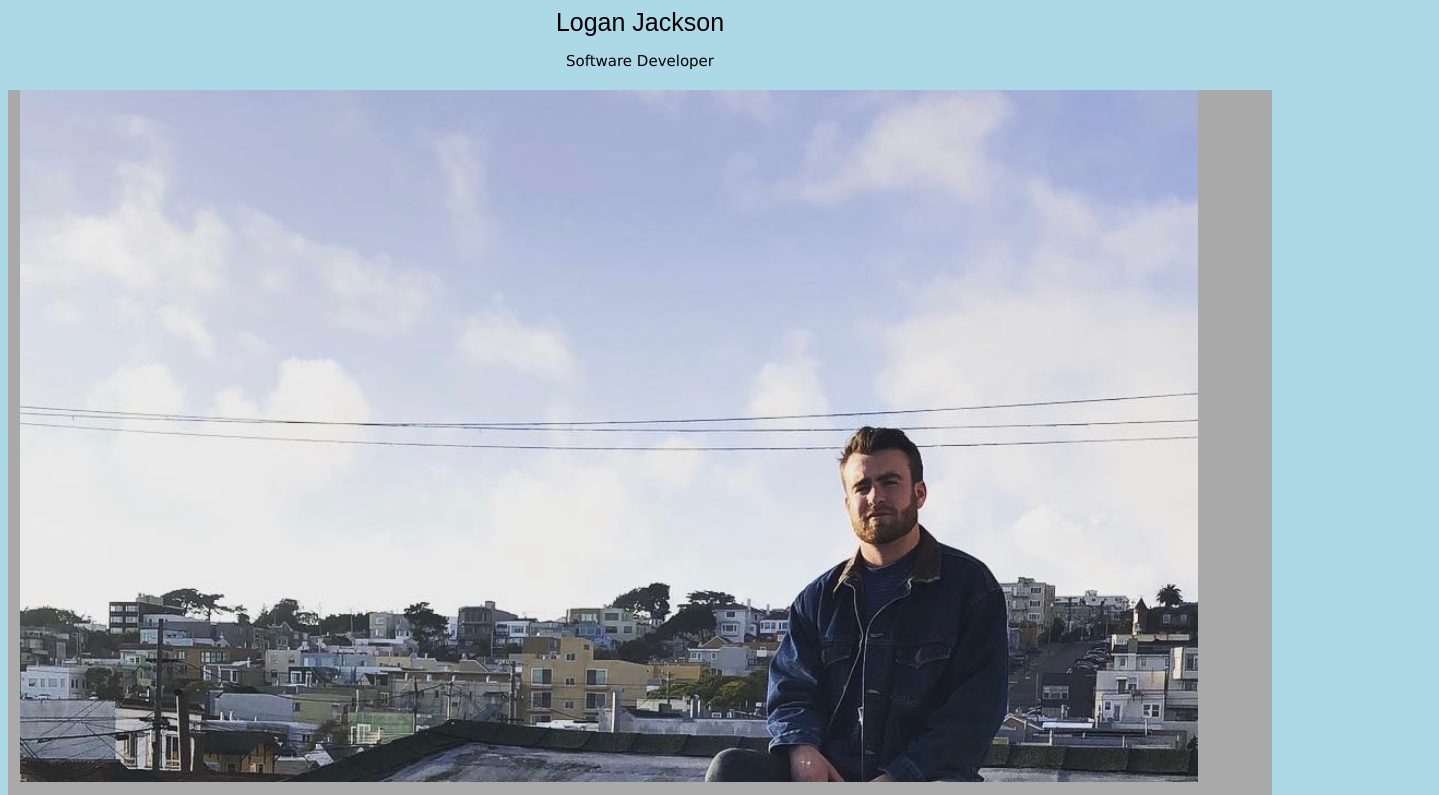
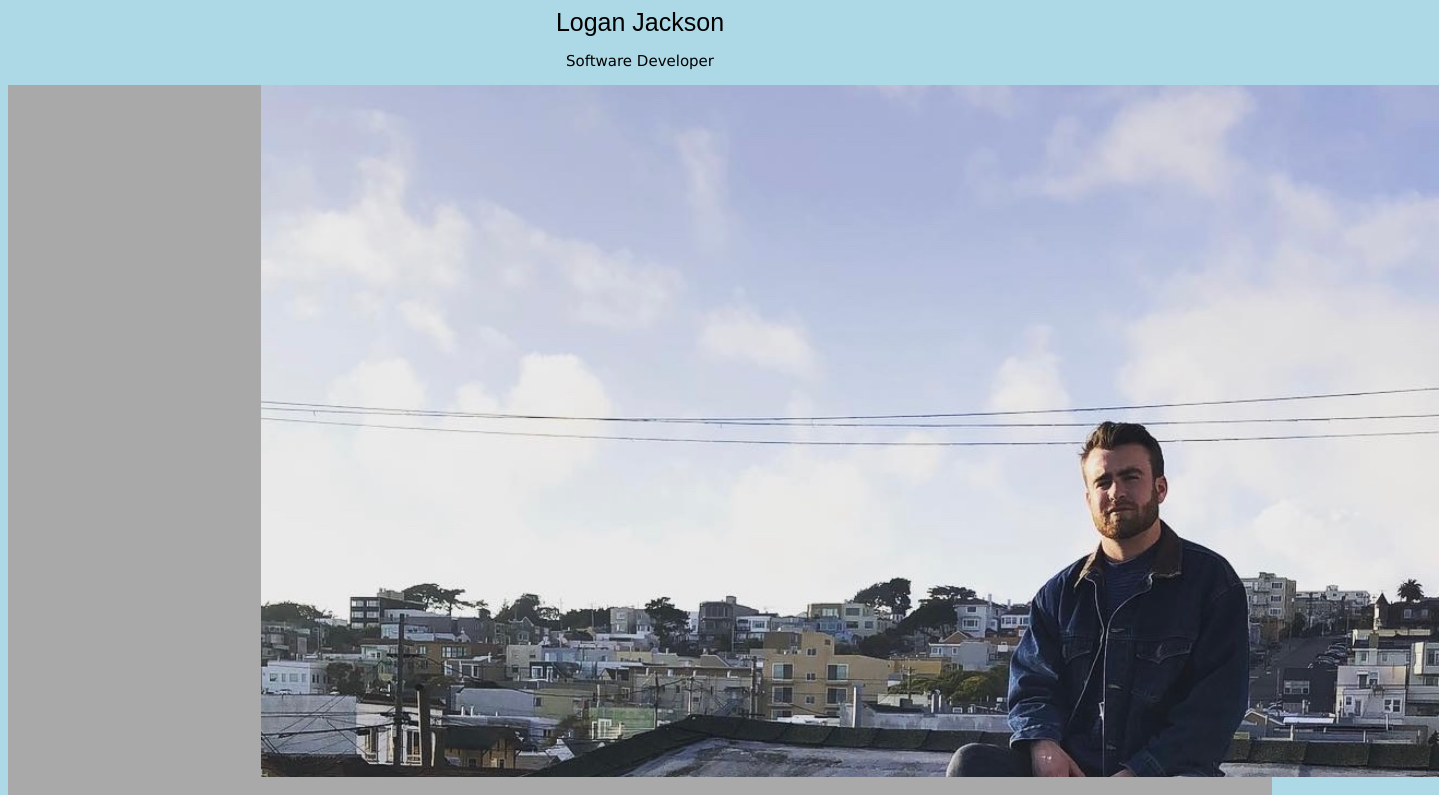
Before and after one commit to logantjackson/coverpage, a plain HTML site: page index.html in a window 1280 px wide. Shown: the top 795 px of the page, 1439 px wide, since content can reach past the window. Drawn offline with Linux system fonts and the light colour scheme.

Commit message:
Update style.css

```diff
--- a/style.css
+++ b/style.css
@@ -12,9 +12,8 @@ body {
 
 .img {
   display: block;
-  margin: 20px 15px 20px 12px;
-  width: 50%;
-  size: 100px;
+  width: 60%;
+  margin: auto;
   }
 
 .headers {
```
